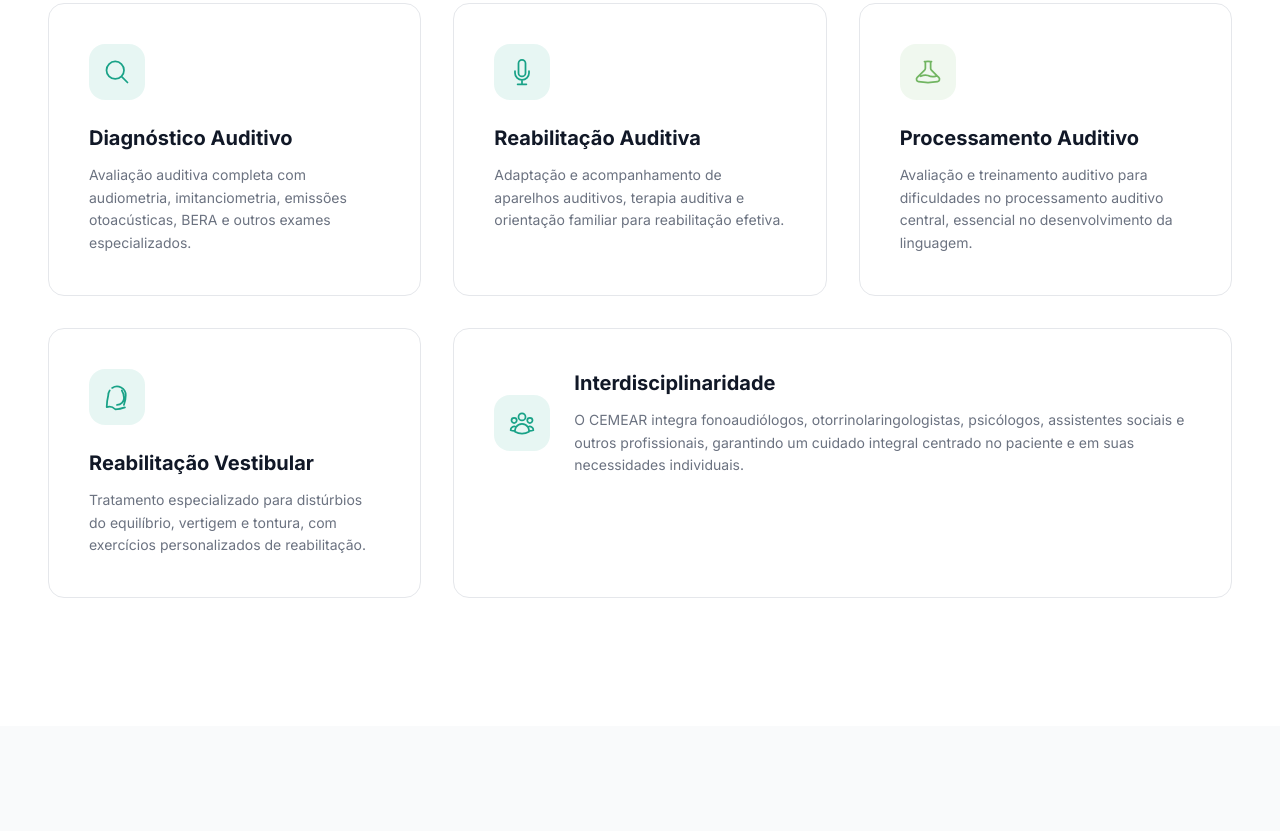
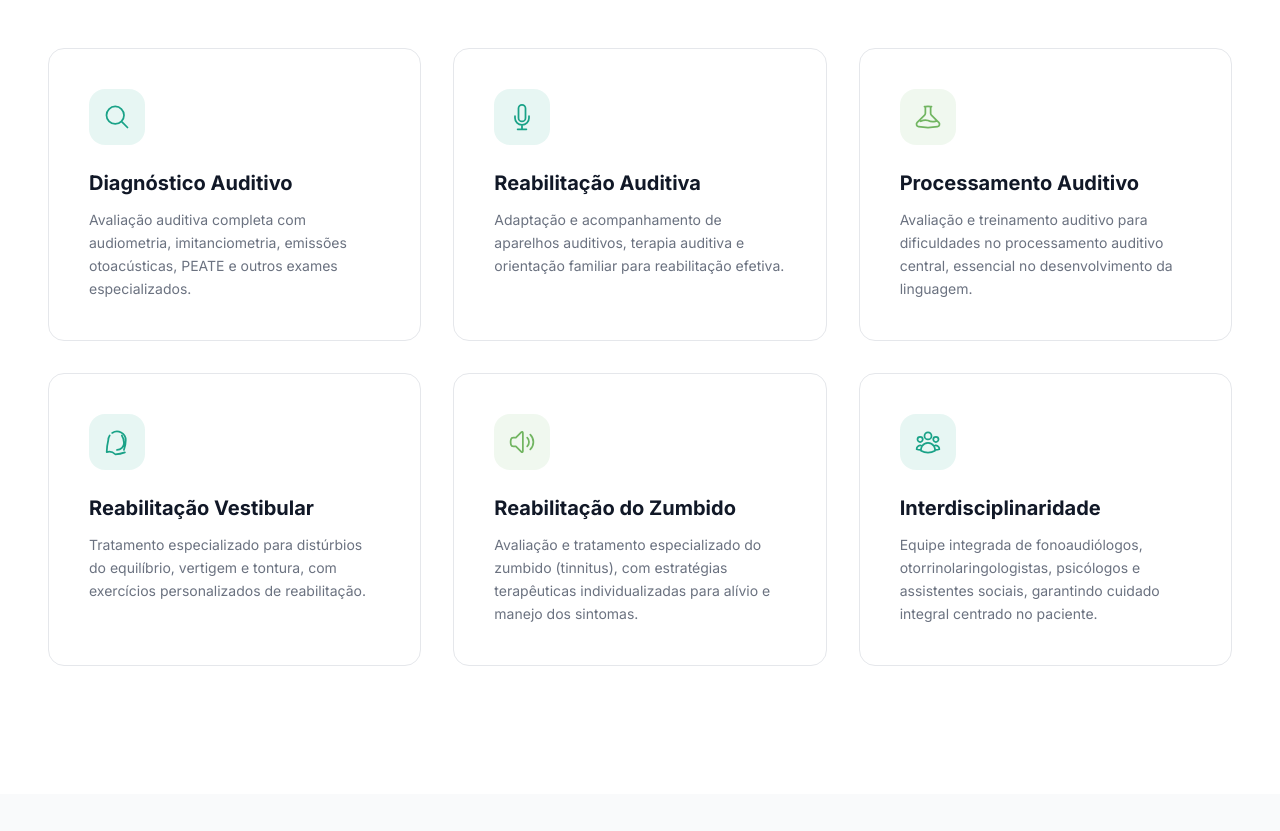
Before and after one commit to Palhares17/site-cemear, a website built with Vite: page index.html in a window 1280 px wide. Shown: the part 3149-3980 px from the top of the page. Built offline with nearby package versions, Linux system fonts and the light colour scheme; animation ran at ten frames a second.

Commit message:
:sparkles: feat: Site finalizado, eu acho

```diff
--- a/index.html
+++ b/index.html
@@ -587,8 +587,9 @@
                   Encaminhamento
                 </h3>
                 <p class="text-gray-500 text-sm leading-relaxed">
-                  Procure a Unidade Básica de Saúde (UBS) mais próxima e
-                  solicite o encaminhamento médico para avaliação auditiva.
+                  Após avaliação médica, o encaminhamento é realizado e o
+                  atendimento é devidamente direcionado ao serviço
+                  especializado do CEMEAR.
                 </p>
               </div>
             </div>
@@ -648,8 +649,9 @@
                   Reabilitação
                 </h3>
                 <p class="text-gray-500 text-sm leading-relaxed">
-                  Quando necessário, iniciamos o processo de reabilitação
-                  auditiva com acompanhamento integral e contínuo.
+                  Oferecemos reabilitação auditiva com acompanhamento integral
+                  e contínuo — seja como continuidade do diagnóstico ou para
+                  pacientes encaminhados diretamente para reabilitação.
                 </p>
               </div>
             </div>
@@ -703,7 +705,7 @@
               </h3>
               <p class="text-gray-500 text-sm leading-relaxed">
                 Avaliação auditiva completa com audiometria, imitanciometria,
-                emissões otoacústicas, BERA e outros exames especializados.
+                emissões otoacústicas, PEATE e outros exames especializados.
               </p>
             </article>
             <!-- Area 2 -->
@@ -794,13 +796,42 @@
                 e tontura, com exercícios personalizados de reabilitação.
               </p>
             </article>
-            <!-- Area 5 -->
+            <!-- Area 5: Reabilitação do Zumbido -->
             <article
-              class="gsap-reveal area-card bg-white rounded-2xl p-8 lg:p-10 sm:col-span-2 lg:col-span-2"
-            >
-              <div class="flex flex-col lg:flex-row lg:items-center gap-6">
-                <div
-                  class="w-14 h-14 rounded-2xl bg-cemear-teal/10 flex items-center justify-center shrink-0"
+              class="gsap-reveal area-card bg-white rounded-2xl p-8 lg:p-10"
+            >
+              <div
+                class="w-14 h-14 rounded-2xl bg-cemear-green/10 flex items-center justify-center mb-6"
+              >
+                <svg
+                  class="w-7 h-7 text-cemear-green"
+                  fill="none"
+                  viewBox="0 0 24 24"
+                  stroke="currentColor"
+                  stroke-width="1.5"
+                >
+                  <path
+                    stroke-linecap="round"
+                    stroke-linejoin="round"
+                    d="M19.114 5.636a9 9 0 010 12.728M16.463 8.288a5.25 5.25 0 010 7.424M6.75 8.25l4.72-4.72a.75.75 0 011.28.53v15.88a.75.75 0 01-1.28.53l-4.72-4.72H4.51c-.88 0-1.704-.507-1.938-1.354A9.009 9.009 0 012.25 12c0-.83.112-1.633.322-2.396C2.806 8.756 3.63 8.25 4.51 8.25H6.75z"
+                  />
+                </svg>
+              </div>
+              <h3 class="text-xl font-bold text-gray-900 mb-3">
+                Reabilitação do Zumbido
+              </h3>
+              <p class="text-gray-500 text-sm leading-relaxed">
+                Avaliação e tratamento especializado do zumbido (tinnitus),
+                com estratégias terapêuticas individualizadas para alívio e
+                manejo dos sintomas.
+              </p>
+            </article>
+            <!-- Area 6: Interdisciplinaridade -->
+            <article
+              class="gsap-reveal area-card bg-white rounded-2xl p-8 lg:p-10"
+            >
+              <div
+                class="w-14 h-14 rounded-2xl bg-cemear-teal/10 flex items-center justify-center mb-6"
               >
                 <svg
                   class="w-7 h-7 text-cemear-teal"
@@ -816,18 +847,14 @@
                   />
                 </svg>
               </div>
-                <div>
               <h3 class="text-xl font-bold text-gray-900 mb-3">
                 Interdisciplinaridade
               </h3>
               <p class="text-gray-500 text-sm leading-relaxed">
-                    O CEMEAR integra fonoaudiólogos, otorrinolaringologistas,
-                    psicólogos, assistentes sociais e outros profissionais,
-                    garantindo um cuidado integral centrado no paciente e em
-                    suas necessidades individuais.
-                  </p>
-                </div>
-              </div>
+                Equipe integrada de fonoaudiólogos, otorrinolaringologistas,
+                psicólogos e assistentes sociais, garantindo cuidado integral
+                centrado no paciente.
+              </p>
             </article>
           </div>
         </div>
```
Lines whose indentation alone changed are shown as unchanged.
